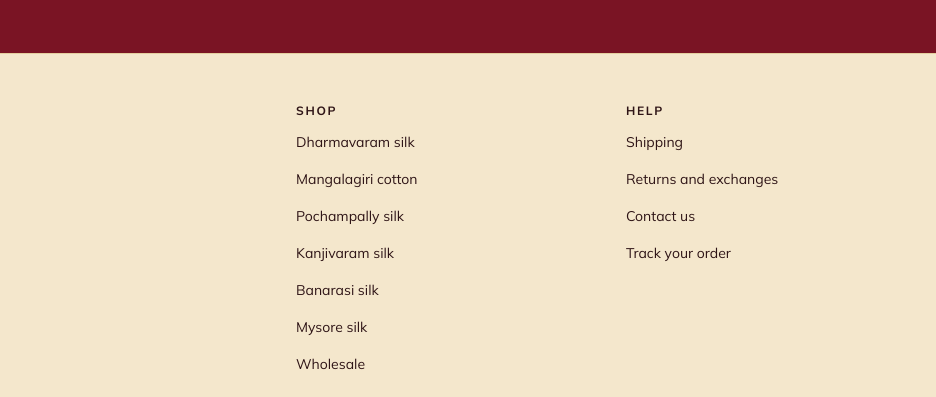
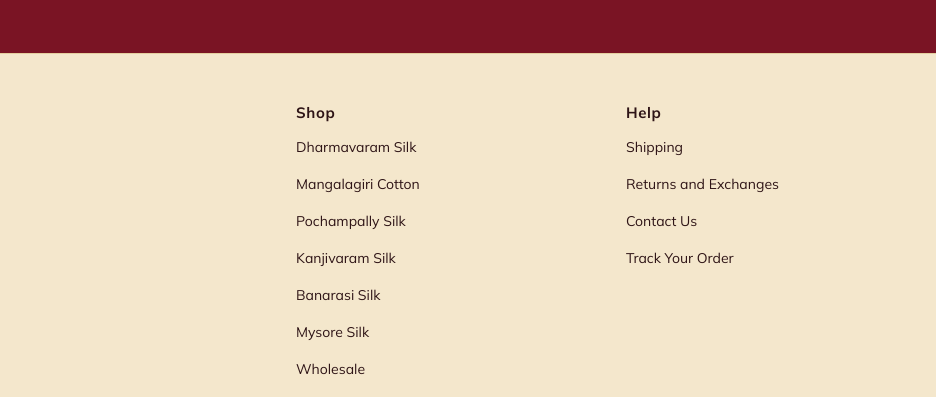
Before and after one commit to N4gs7/swasthik-veda, a plain HTML site: page index.html in a window 1280 px wide. Shown: the part 4139-4536 px from the top of the page, 344-1280 px from the left. Drawn offline with nearby package versions, Linux system fonts and the light colour scheme.

Commit message:
Title case footer Shop and Help links
Co-Authored-By: Claude Opus 5.5 <noreply@anthropic.com>
Claude-Session: https://claude.ai/code/session_0185aaH3U9REp8YJSXPw2657

```diff
--- a/index.html
+++ b/index.html
@@ -163,7 +163,7 @@ footer { background: var(--sand); border-top: 1px solid var(--line); }
 .foot .about i { font-family: var(--display); font-size: 20px; }
 address { font-style: normal; font-size: 14px; color: var(--muted); line-height: 1.6; max-width: 26em; }
 .foot nav { flex: 1 1 150px; display: flex; flex-direction: column; gap: 8px; font-size: 14px; }
-.foot nav span { font-size: 12px; font-weight: 700; letter-spacing: .14em; }
+.foot nav span { font-size: 15px; font-weight: 700; letter-spacing: .04em; }
 .foot nav a { text-decoration: none; padding-block: 4px; }
 .social { display: flex; align-items: center; gap: 8px; }
 .social span { font-size: 12px; font-weight: 700; letter-spacing: .14em; margin-right: 4px; }
@@ -436,8 +436,8 @@ form.news .msg { font-size: 14px; color: var(--maroon); font-weight: 700; min-he
         <p class="msg" id="news-msg" aria-live="polite"></p>
       </form>
     </div>
-    <nav aria-label="Shop"><span>SHOP</span><a href="#collections">Dharmavaram silk</a><a href="#collections">Mangalagiri cotton</a><a href="#collections">Pochampally silk</a><a href="#collections">Kanjivaram silk</a><a href="#collections">Banarasi silk</a><a href="#collections">Mysore silk</a><a href="#wholesale">Wholesale</a></nav>
-    <nav aria-label="Help"><span>HELP</span><button type="button" class="foot-link" data-open="ship-dlg">Shipping</button><button type="button" class="foot-link" data-open="returns-dlg">Returns and exchanges</button><button type="button" class="foot-link" data-open="contact-dlg">Contact us</button><button type="button" class="foot-link" data-open="track-dlg">Track your order</button></nav>
+    <nav aria-label="Shop"><span>Shop</span><a href="#collections">Dharmavaram Silk</a><a href="#collections">Mangalagiri Cotton</a><a href="#collections">Pochampally Silk</a><a href="#collections">Kanjivaram Silk</a><a href="#collections">Banarasi Silk</a><a href="#collections">Mysore Silk</a><a href="#wholesale">Wholesale</a></nav>
+    <nav aria-label="Help"><span>Help</span><button type="button" class="foot-link" data-open="ship-dlg">Shipping</button><button type="button" class="foot-link" data-open="returns-dlg">Returns and Exchanges</button><button type="button" class="foot-link" data-open="contact-dlg">Contact Us</button><button type="button" class="foot-link" data-open="track-dlg">Track Your Order</button></nav>
   </div>
   <div class="legal"><div class="wrap"><span>© 2026 Swasthik Veda Weavers Collection. All prices in INR.</span><span>Sri Chowdeshwary Devi Prasanna</span></div><div class="wrap credits">Photos: Mangalagiri sarees by Durgarao Vuddanti (<a href="https://creativecommons.org/licenses/by/2.0/">CC BY 2.0</a>), Mysore silk saree by Kiranravikumar (<a href="https://creativecommons.org/licenses/by-sa/3.0/">CC BY-SA 3.0</a>), via Wikimedia Commons.</div></div>
 </footer>
```
